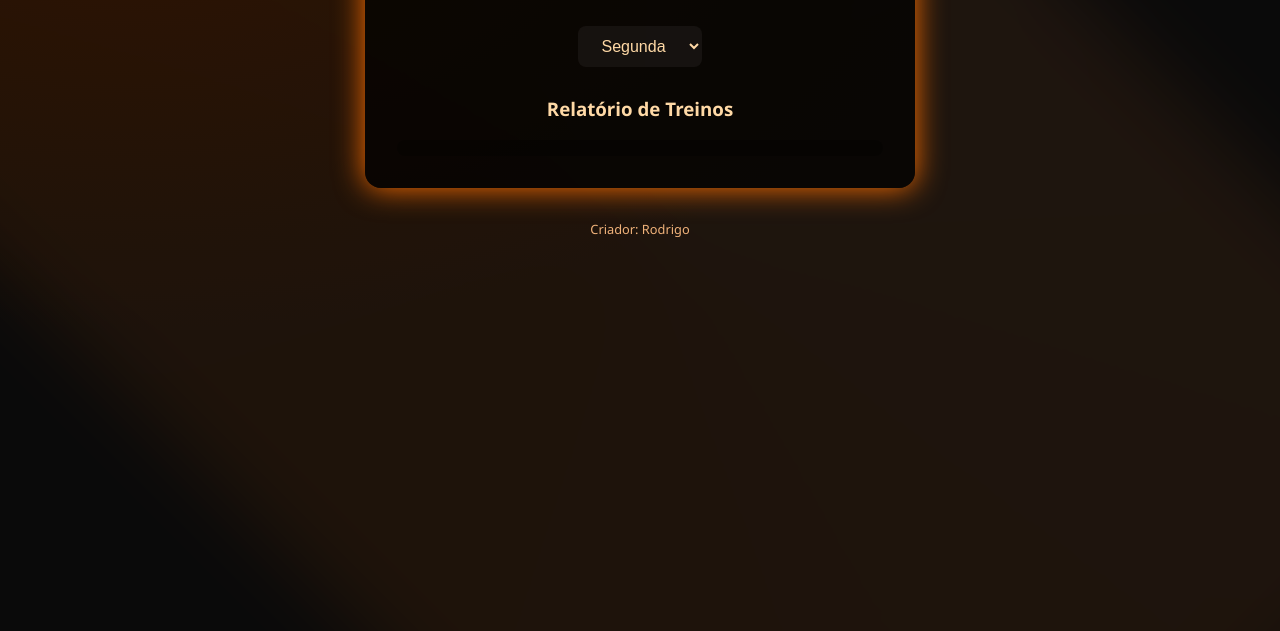
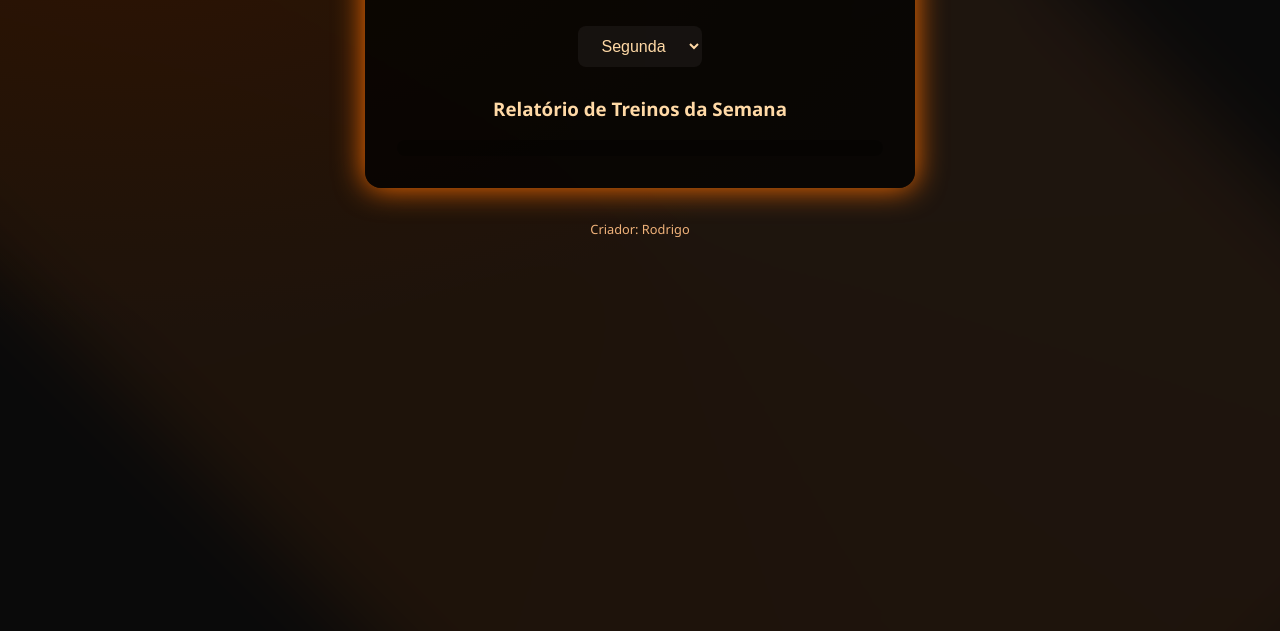
Before and after one commit to Rovixstudio/ProyFit, a plain HTML site: page index.html in a window 1280 px wide. Shown: the part 169-800 px from the top of the page. Drawn offline with Linux system fonts and the light colour scheme; a script that the page names is missing.

Commit message:
Update index.html

```diff
--- a/index.html
+++ b/index.html
@@ -24,7 +24,8 @@
 
 <div id="exercises"></div>
 <div id="stats"></div>
-<h3>Relatório de Treinos</h3>
+
+<h3>Relatório de Treinos da Semana</h3>
 <div id="reportArea"></div>
 </main>
 
```
